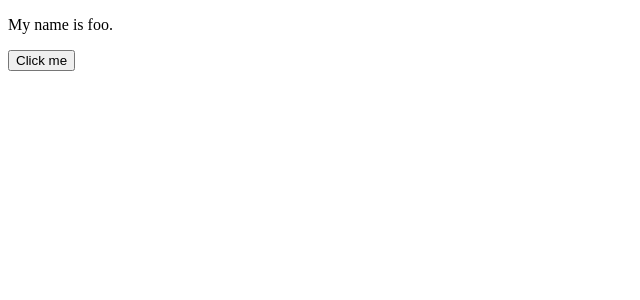
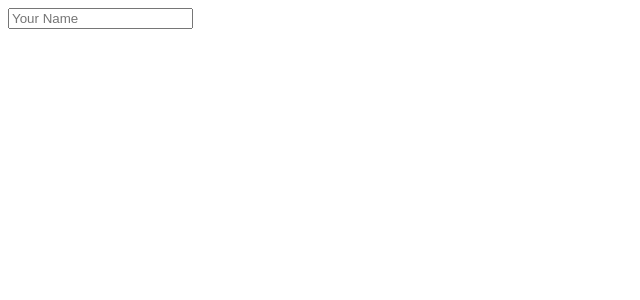
Before and after one commit to kennydpark/react-hooks, a React app: page / in a window 1280 px wide. Shown: the top 300 px of the page, without its empty margins (0-640 px from the left). Built offline with nearby package versions, Linux system fonts and the light colour scheme; the HTML template or start-up script is replaced by a standard one.

Commit message:
userState hook in forms.

```diff
--- /dev/null
+++ b/src/form.jsx
@@ -0,0 +1,23 @@
+import React, { useState } from 'react';
+
+function Form() {
+  const [ name, setName ] = useState("");
+  const handleName = (event) => {
+    setName(event.target.value)
+  }
+  return (
+    <div>
+      <form>
+        <input
+          type="text"
+          value={name}
+          onChange={handleName}
+          placeholder="Your Name"
+          />
+        <p>{name}</p>
+      </form>
+    </div>
+  )
+}
+
+export default Form;
--- a/src/index.jsx
+++ b/src/index.jsx
@@ -1,8 +1,8 @@
 import React from 'react';
 import ReactDOM from 'react-dom';
-import App from './app';
-
+// import App from './app';
+import Form from './form';
 ReactDOM.render(
-  <App />,
+  <Form />,
   document.querySelector('#root')
 );
```
